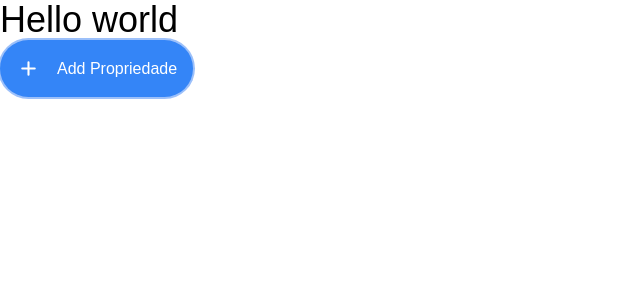
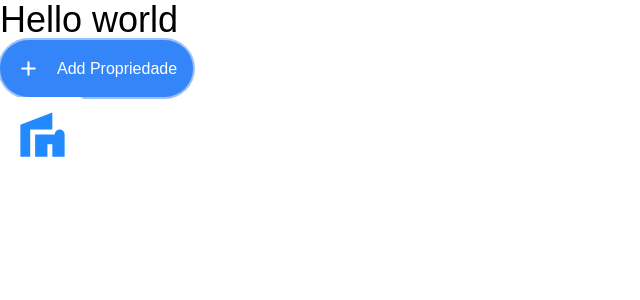
Before and after one commit to michelwene/PPD, a React (Create React App) app: page / in a window 1280 px wide. Shown: the top 300 px of the page, without its empty margins (0-640 px from the left). Built offline with nearby package versions, Linux system fonts and the light colour scheme.

Commit message:
feat: component Logo

```diff
--- a/src/App.tsx
+++ b/src/App.tsx
@@ -1,10 +1,17 @@
-import { Button } from "components/Button";
+import { ButtonAddProperty } from "components/ButtonAddProperty";
+import { Logo } from "components/Logo";
+import { HiOutlinePlusSm } from "react-icons/hi";
 
 export function App() {
   return (
     <div>
       <h1 className="text-4xl">Hello world</h1>
-      <Button>Add Propriedade</Button>
+
+      <ButtonAddProperty>
+        <HiOutlinePlusSm fontSize={25} />
+        Add Propriedade
+      </ButtonAddProperty>
+      <Logo />
     </div>
   );
 }
--- a/src/components/Button/index.tsx
+++ b/src/components/ButtonAddProperty/index.tsx
@@ -1,5 +1,4 @@
 import React, { forwardRef, ForwardRefRenderFunction } from "react";
-import { HiOutlinePlusSm } from "react-icons/hi";
 
 interface ButtonProps {
   onClick?: () => void;
@@ -18,11 +17,10 @@ const buttonBase: ForwardRefRenderFunction<HTMLButtonElement, ButtonProps> = (
         {...rest}
         ref={ref}
       >
-        <HiOutlinePlusSm fontSize={25} />
         {children}
       </button>
     </>
   );
 };
 
-export const Button = forwardRef(buttonBase);
+export const ButtonAddProperty = forwardRef(buttonBase);
--- /dev/null
+++ b/src/components/Logo/index.tsx
@@ -0,0 +1,7 @@
+export function Logo() {
+  return (
+    <div className="flex items-center justify-center bg-white p-2 w-[85px] h-[75px] rounded-md">
+      <div className="w-full h-full  bg-[url('assets/img/villa_black_24dp.svg')] bg-no-repeat bg-center bg-contain" />
+    </div>
+  );
+}
```
Also changed, not shown: src/assets/img/villa_black_24dp.svg (added).
